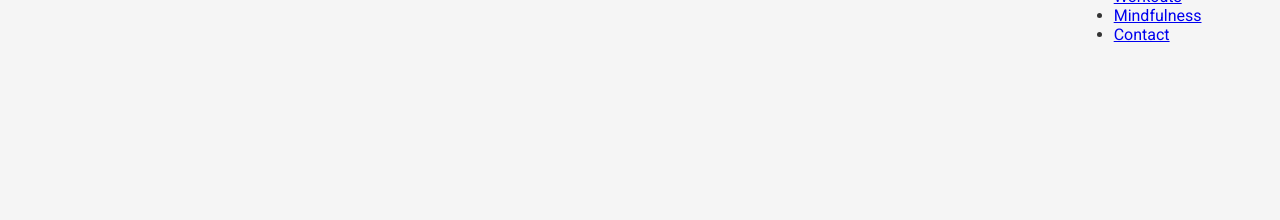
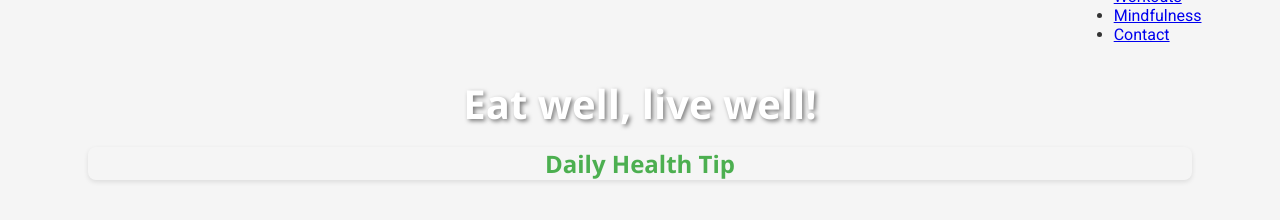
Before and after one commit to NethushaDeSilva/greenbite_wellness_web_app, a plain HTML site: page index.html in a window 1280 px wide. Shown: the part 70-290 px from the top of the page. Drawn offline with nearby package versions, Linux system fonts and the light colour scheme.

Commit message:
Working on the index.html

```diff
--- a/index.html
+++ b/index.html
@@ -27,3 +27,12 @@
             <div class="hamburger">☰</div>
         </nav>
     </header>
+    <main>
+        <section class="cover">
+            <h1 id="cover-quote">Eat well, live well!</h1>
+        </section>
+        <section class="tips">
+            <h2>Daily Health Tip</h2>
+            <p id="daily-tip" class="reveal"></p>
+        </section>
+    </main>
```
